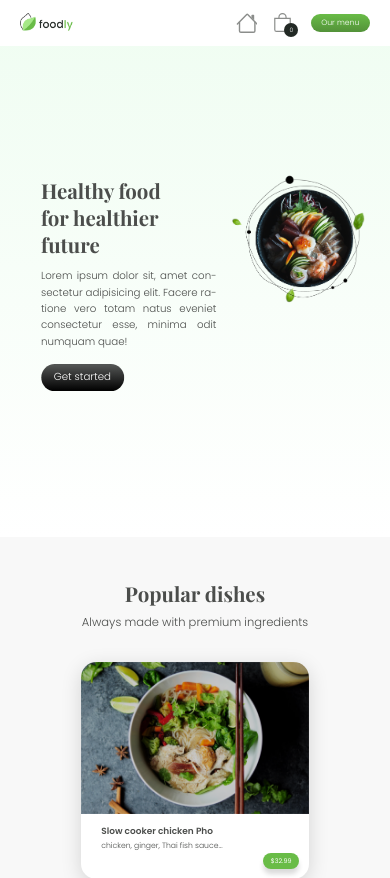
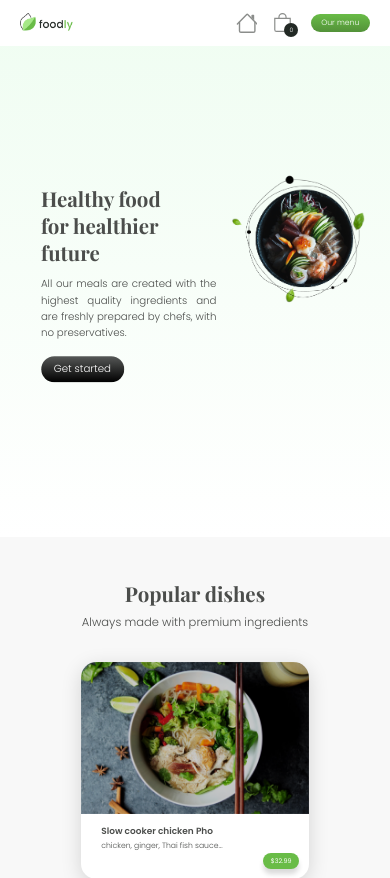
Before and after one commit to anna-ossowska/foodly-app, a React (Create React App) app: page /home in a window 390 px wide. Shown: the top 878 px of the page. Built offline with nearby package versions, Linux system fonts and the light colour scheme; no server answers.

Commit message:
Adding media queries

```diff
--- a/src/components/Checkout/CheckoutCompleted.js
+++ b/src/components/Checkout/CheckoutCompleted.js
@@ -11,8 +11,8 @@ const CheckoutCompleted = (props) => {
           <h3>Thank you!</h3>
           <hr />
           <p>
-            Your order was completed successfully. You should receive an email
-            with payment instructions shortly.
+            Your order was completed successfully. You should soon receive an
+            email with payment instructions.
           </p>
           <div className={classes['completed-actions']}>
             <Link to="/menu">
--- a/src/components/Checkout/CheckoutForm.js
+++ b/src/components/Checkout/CheckoutForm.js
@@ -169,9 +169,7 @@ const CheckoutForm = () => {
               className={generateErrClass(emailHasError)}
             />
             {emailHasError && (
-              <p className={classes.err}>
-                Please provide a valid e-mail address
-              </p>
+              <p className={classes.err}>Please enter a valid e-mail address</p>
             )}
           </div>
           <div className={classes['form-control']}>
@@ -185,7 +183,7 @@ const CheckoutForm = () => {
               className={generateErrClass(addressHasError)}
             />
             {addressHasError && (
-              <p className={classes.err}>Please provide a valid address</p>
+              <p className={classes.err}>Please enter a valid address</p>
             )}
           </div>
           <div className={classes['form-control']}>
--- a/src/components/Layout/Banners/BannerHome.js
+++ b/src/components/Layout/Banners/BannerHome.js
@@ -1,4 +1,5 @@
 import classes from './BannerHome.module.css';
+import { Link } from 'react-router-dom';
 
 const BannerHome = () => {
   return (
@@ -11,11 +12,12 @@ const BannerHome = () => {
             for healthier future
           </h2>
           <p>
-            Lorem ipsum dolor sit, amet consectetur adipisicing elit. Facere
-            ratione vero totam natus eveniet consectetur esse, minima odit
-            numquam quae!
+            All our meals are created with the highest quality ingredients and
+            are freshly prepared by chefs, with no preservatives.
           </p>
-          <button className="btn-banner">Get started</button>
+          <Link to="/menu">
+            <button className="btn-banner">Get started</button>
+          </Link>
         </div>
       </div>
     </section>
--- a/src/components/Layout/Banners/BannerHome.module.css
+++ b/src/components/Layout/Banners/BannerHome.module.css
@@ -10,7 +10,7 @@
 .banner-home {
   background: url('../../../images/banner-home.png');
   background-position: 75%;
-  background-size: 115rem;
+  background-size: 125rem;
   background-repeat: no-repeat;
   height: 100%;
   width: 100%;
@@ -21,7 +21,7 @@
   position: absolute;
   top: 50%;
   left: 33%;
-  width: 40%;
+  width: 35%;
   transform: translate(-50%, -50%);
 }
 
@@ -40,12 +40,12 @@
 @media only screen and (min-width: 112.5em) {
   .banner-home {
     background-position: 60%;
-    background-size: 120rem;
+    background-size: 130rem;
   }
 
   .banner-home-text {
     left: 40%;
-    width: 70rem;
+    width: 60rem;
   }
 
   .banner-home-text h2 {
@@ -70,8 +70,6 @@
 
   .banner-home-text p {
     font-size: 2.1rem;
-    text-align: justify;
-    hyphens: auto;
   }
 }
 
@@ -132,5 +130,7 @@
   .banner-home-text p {
     font-size: 2rem;
     margin-bottom: 2.75rem;
+    text-align: justify;
+    hyphens: auto;
   }
 }
--- a/src/components/Layout/Newsletter.js
+++ b/src/components/Layout/Newsletter.js
@@ -21,16 +21,16 @@ const NewsLetter = () => {
 
     if (!isValid) {
       setMsg(
-        <Fragment>
+        <p>
           Please enter a <span>valid</span> email address.
-        </Fragment>
+        </p>
       );
     } else {
       setMsg(
-        <Fragment>
+        <p>
           <span>Thank you for your subscription!</span> You will receive the
           confirmation email shortly.
-        </Fragment>
+        </p>
       );
     }
   };
--- a/src/components/UI/Notification.js
+++ b/src/components/UI/Notification.js
@@ -3,7 +3,6 @@ import classes from './Notification.module.css';
 const Notification = (props) => {
   return (
     <div className={`${props.className} ${classes.notification}`}>
-      {/* /////////////////////// */}
       <div>{props.msg}</div>
     </div>
   );
--- a/src/pages/Home.js
+++ b/src/pages/Home.js
@@ -1,5 +1,5 @@
 import { Fragment } from 'react';
-import { Link } from 'react-router-dom';
+
 import BannerHome from '../components/Layout/Banners/BannerHome';
 import NewsLetter from '../components/Layout/Newsletter';
 import PopularDishes from '../components/Layout/PopularDishes';
@@ -7,9 +7,7 @@ import PopularDishes from '../components/Layout/PopularDishes';
 const Home = () => {
   return (
     <Fragment>
-      <Link to="/menu">
-        <BannerHome />
-      </Link>
+      <BannerHome />
       <PopularDishes />
       <NewsLetter />
     </Fragment>
```
Also changed, not shown: 1 other file (tests, documents, lock files or other folders).
